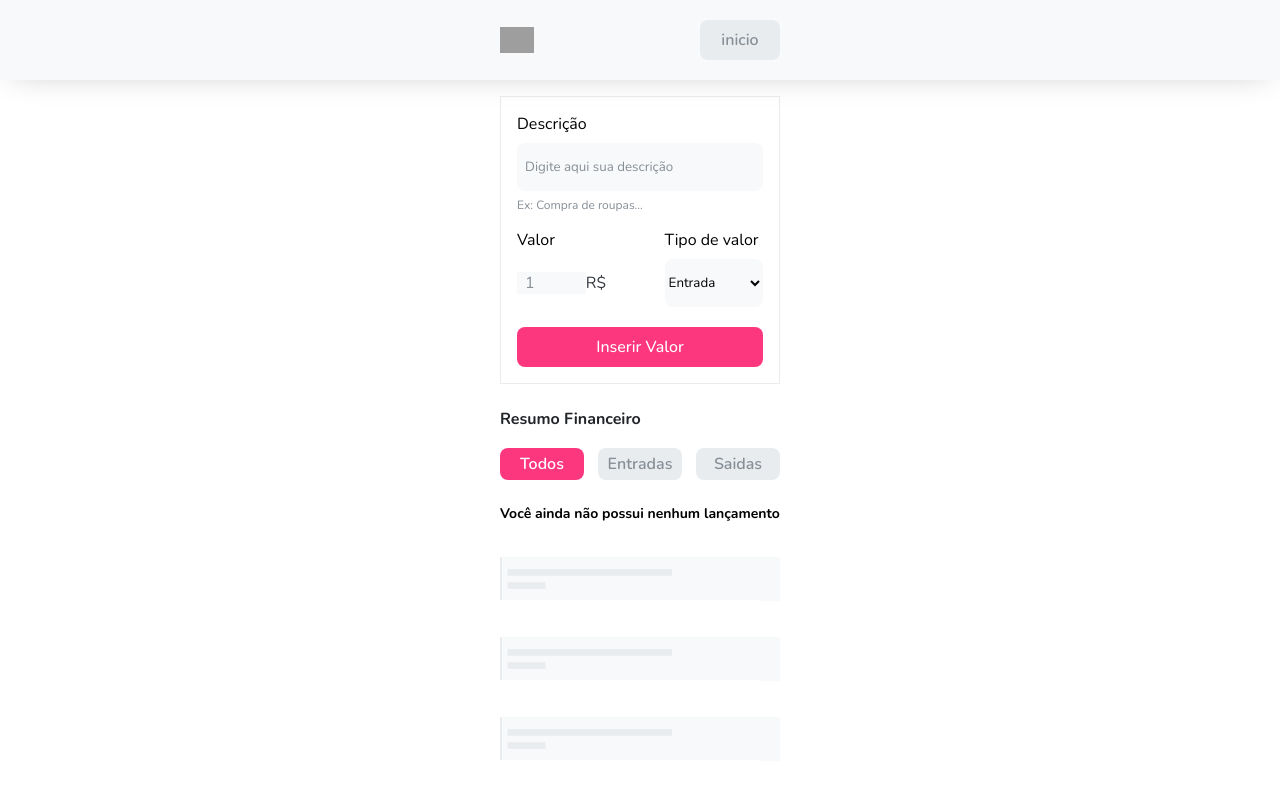
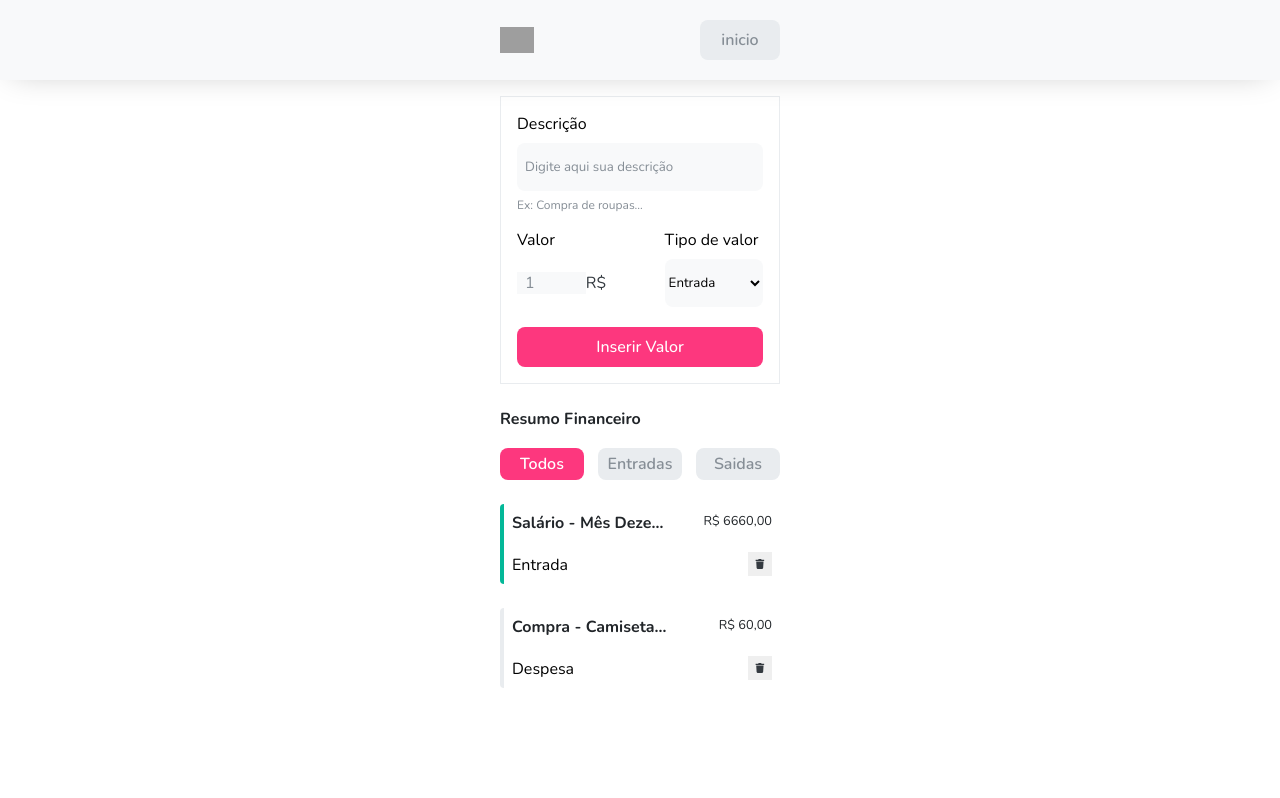
Before and after one commit to NattanSilva/nu-kenzie, a React (Vite) app: page / in a window 1280 px wide. Both pictures are taken after a click on the button "Iniciar". Built offline with nearby package versions, Linux system fonts and the light colour scheme; grey boxes are pictures that could not be loaded.

Commit message:
Add: items card component and ul styles

```diff
--- /dev/null
+++ b/src/Components/CardItem/CardItem.css
@@ -0,0 +1,66 @@
+.Entrada ,
+.Despesa {
+  width: 100%;
+  display: flex;
+  justify-content: space-between;
+  height: 5rem;
+  border-radius: .25rem;
+  padding: .5rem;
+}
+
+.Entrada {
+  border-left: .25rem solid var(--color-secondary);
+}
+
+.Despesa {
+  border-left: .25rem solid var(--grey-2);
+}
+
+.card__titles {
+  width: 60%;
+  display: flex;
+  flex-direction: column;
+  justify-content: space-between;
+}
+
+.card__titles h3 {
+  font-size: 1rem;
+  color: var(--grey-4);
+  white-space: nowrap;
+  overflow-x: hidden;
+  text-overflow: ellipsis;
+}
+
+.card__footer {
+  width: 30%;
+  display: flex;
+  flex-direction: column;
+  justify-content: space-between;
+}
+
+.card__footer div {
+  height: 100%;
+  display: flex;
+  flex-direction: column;
+  align-items: flex-end;
+  justify-content: space-between;
+}
+
+.item__value {
+  font-size: .8rem;
+  color: var(--grey-4);
+}
+
+#item__remove__btn {
+  width: 1.5rem;
+  height: 1.5rem;
+  transition: scale .3s ease-in-out;
+}
+
+#item__remove__btn svg {
+  width: 100%;
+}
+
+#item__remove__btn:hover {
+  scale: 1.3;
+}
--- /dev/null
+++ b/src/Components/CardItem/CardItem.jsx
@@ -0,0 +1,31 @@
+import "./CardItem.css";
+
+export function CardItem({ title, type, value }) {
+  return (
+    <li className={type}>
+      <div className="card__titles">
+        <h3>{title}</h3>
+        <p>{type}</p>
+      </div>
+      <div className="card__footer">
+        <div>
+          <p className="item__value">R$ {value}</p>
+          <button id="item__remove__btn">
+            <svg
+              width="9"
+              height="10"
+              viewBox="0 0 9 10"
+              fill="none"
+              xmlns="http://www.w3.org/2000/svg"
+            >
+              <path
+                d="M8.36108 0.722195H6.06942L5.87845 0.378445C5.80206 0.225667 5.64928 0.111084 5.4774 0.111084H3.28122C3.10935 0.111084 2.95657 0.225667 2.88018 0.378445L2.70831 0.722195H0.41664C0.244765 0.722195 0.111084 0.874973 0.111084 1.02775V1.63886C0.111084 1.81074 0.244765 1.94442 0.41664 1.94442H8.36108C8.51386 1.94442 8.66664 1.81074 8.66664 1.63886V1.02775C8.66664 0.874973 8.51386 0.722195 8.36108 0.722195ZM1.12324 9.02949C1.14233 9.52602 1.54338 9.88886 2.0399 9.88886H6.71872C7.21525 9.88886 7.61629 9.52602 7.63539 9.02949L8.05553 2.55553H0.722195L1.12324 9.02949Z"
+                fill="#343A40"
+              />
+            </svg>
+          </button>
+        </div>
+      </div>
+    </li>
+  );
+}
--- a/src/Pages/FisrtPage/FirstPage.css
+++ b/src/Pages/FisrtPage/FirstPage.css
@@ -67,9 +67,3 @@
     width: 25%;
   }
 }
-
-@media (min-width: 1240px) {
-  .container {
-    width: 1200px;
-  }
-}
--- a/src/Pages/Home/Home.css
+++ b/src/Pages/Home/Home.css
@@ -22,5 +22,8 @@
 }
 
 ul {
-  margin-top: 1.5rem;
+  display: flex;
+  flex-direction: column;
+  gap: 1.5rem;
+  margin: 1.5rem 0;
 }
--- a/src/Pages/Home/Home.jsx
+++ b/src/Pages/Home/Home.jsx
@@ -1,4 +1,5 @@
 import { useState } from "react";
+import { CardItem } from "../../Components/CardItem/CardItem";
 import { Filter } from "../../Components/FIlter/Filter";
 import { NavBar } from "../../Components/NavBar/NavBar";
 import { Recorder } from "../../Components/Recorder/Recorder";
@@ -6,11 +7,18 @@ import { VoidItem } from "../../Components/VoidItem/VoidItem";
 import "./Home.css";
 
 function Home({ pageReturn }) {
-  const [dataBase, setDataBase] = useState([]);
-
-  function renderList() {
-    return dataBase.length === 0 ? <VoidItem /> : null;
-  }
+  const [dataBase, setDataBase] = useState([
+    {
+      title: "Salário - Mês Dezembro",
+      type: "Entrada",
+      value: 6660.00
+    },
+    {
+      title: "Compra - Camiseta Preta",
+      type: "Despesa",
+      value: 60.00
+    }
+  ]);
 
   return (
     <section className="home">
@@ -20,7 +28,9 @@ function Home({ pageReturn }) {
         <section>
           <Filter />
           <ul>
-            {renderList()}
+            {dataBase.length == 0 ? <VoidItem /> : dataBase.map((el, index) => {
+              return <CardItem key={index} title={el.title} type={el.type} value={el.value.toFixed(2).replaceAll("." , ",")}/>
+            })}
           </ul>
         </section>
       </main>
--- a/src/main.jsx
+++ b/src/main.jsx
@@ -1,5 +1,5 @@
+import React from "react";
 import ReactDOM from "react-dom/client";
-import React from "react";
 import App from "./app";
 import "./styles/global.css";
 
```
